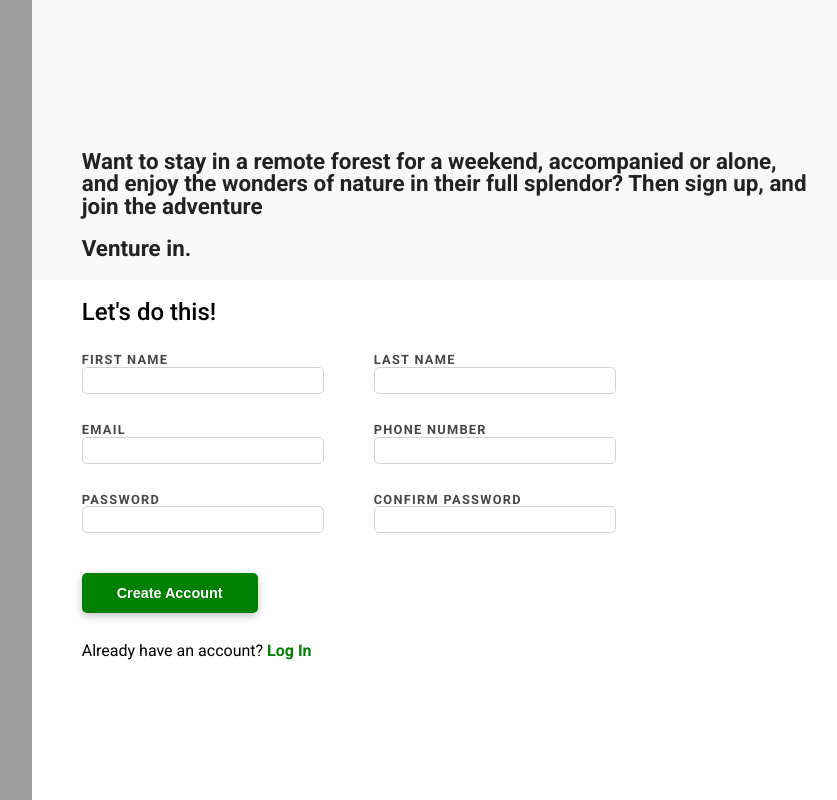
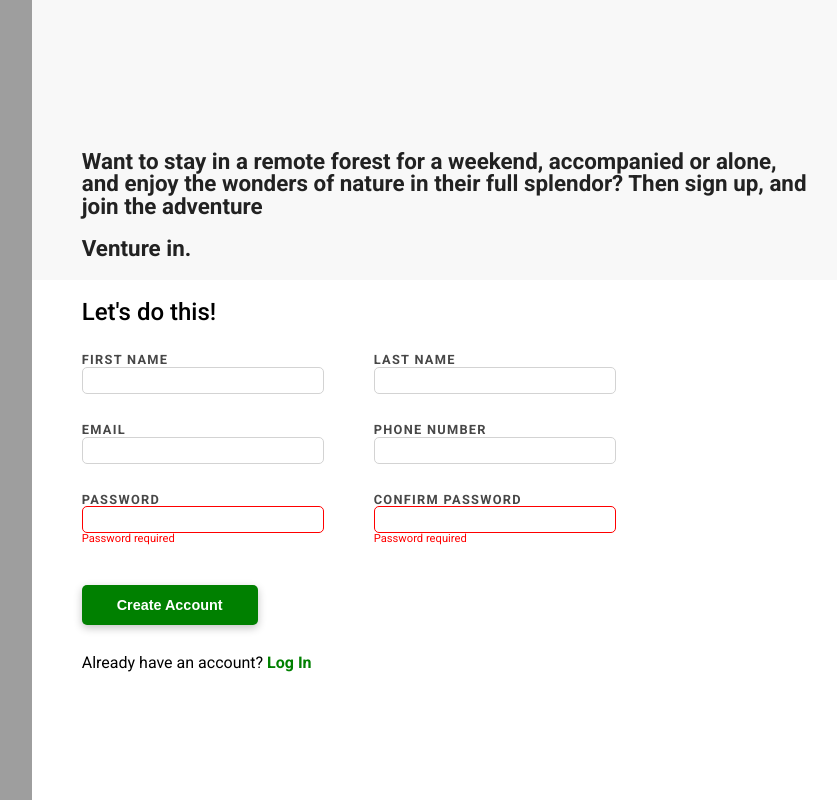
Before and after one commit to reiv-j/sign-up-form, a plain HTML site: page index.html in a window 1280 px wide. Shown: the whole page, without its empty margins (334-1171 px from the left). Drawn offline with Linux system fonts and the light colour scheme; grey boxes are pictures that could not be loaded.

Commit message:
Create error class for password inputs

```diff
--- a/index.html
+++ b/index.html
@@ -31,7 +31,8 @@
                     <input id="email" name="email" type="email" required>
 
                     <label for="password">Password</label>
-                    <input id="password" name="password" type="password" required>
+                    <input class="error" id="password" name="password" type="password" required>
+                    <span></span>
                 </div>
                 <div class="right-form-content">
                     <label for="last-name">Last Name</label>
@@ -41,7 +42,8 @@
                     <input id="phone-number" name="phone-number" type="tel" required>
 
                     <label for="password-confirm">Confirm Password</label>
-                    <input id="password-confirm" name="password-confirm" type="password" required>
+                    <input class="error" id="password-confirm" name="password-confirm" type="password" required>
+                    <span></span>
                 </div>
             </div>
             <div class="sign-up-section">
--- a/style.css
+++ b/style.css
@@ -108,3 +108,16 @@ label {
     font-weight: bold;
 
 }
+
+.error {
+    border: 1px solid red;
+}
+
+span {
+    color: red;
+    font-size: 0.7em;
+}
+
+.error + span::after {
+    content: "Password required";
+}
```
